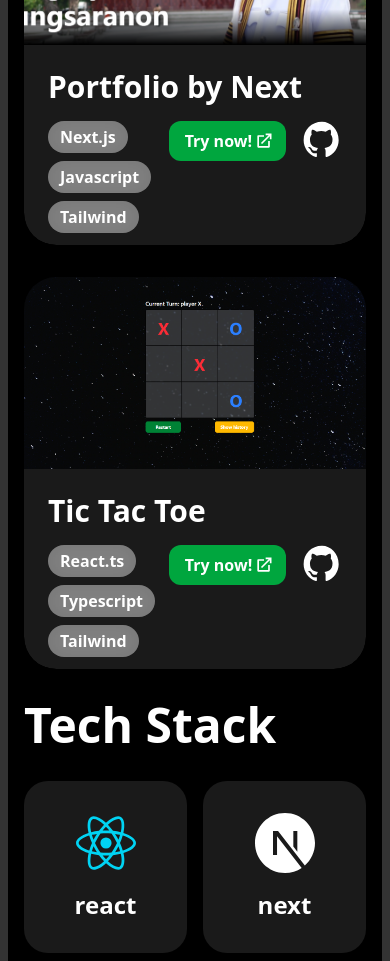
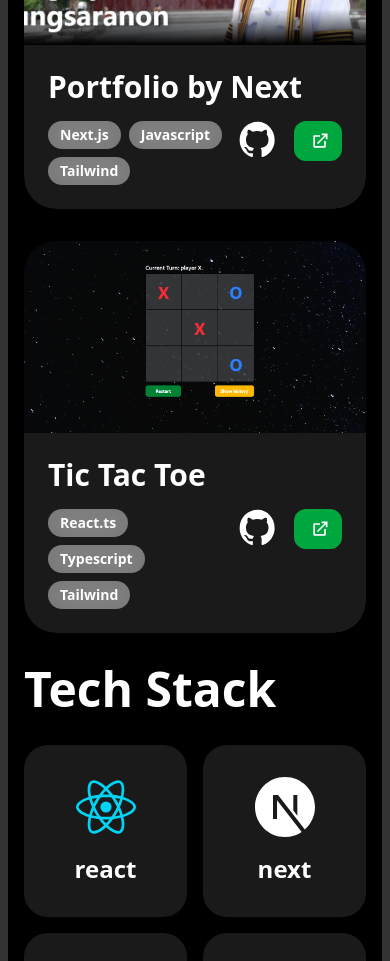
Before and after one commit to Imperator7/portfolio-next, a Next.js app: page / in a window 390 px wide. Shown: the part 1480-2441 px from the top of the page. Built offline with nearby package versions, Linux system fonts and the light colour scheme.

Commit message:
make the project card correctly responsive

```diff
--- a/components/Project.jsx
+++ b/components/Project.jsx
@@ -16,7 +16,7 @@
 }) {
   return (
     <div className="relative w-full max-w-3xl rounded-4xl bg-gray backdrop-blur-sm overflow-hidden">
-      <div className="relative w-full xl:h-100 sm:h-52 aspect-[16/9] overflow-hidden">
+      <div className="relative w-full sm:h-52 aspect-[16/9] overflow-hidden">
         <Image
           src={`/${img}`}
           fill
@@ -26,33 +26,23 @@
         />
       </div>
 
-      <div className="relative rounded-b-4xl max-h-50 p-6 text-white bg-white/10 backdrop-blur-3xl">
+      <div className="relative rounded-b-4xl h-fit max-h-50 p-6 text-white bg-white/10 backdrop-blur-3xl">
         <h2 className="secondary-topic-text">{name}</h2>
         <div className="flex justify-between items-start ">
-          <div className="flex flex-wrap gap-y-2">
+          <div className="flex flex-wrap items-center gap-y-2">
             {stack.map((tech, i) => (
               <span
                 key={i}
                 className={[
-                  'font-semibold mr-2 rounded-2xl bg-white/40 backdrop-blur-md px-3 py-1',
-                  i >= 3 ? 'invisible sm:visible' : '',
+                  'font-semibold mr-2 rounded-2xl bg-white/40 backdrop-blur-md px-3 py-1 text-sm md:text-base',
+                  i >= 3 ? 'hidden lg:inline-flex' : '',
                 ].join(' ')}
               >
                 {tech}
               </span>
             ))}
           </div>
-          <div className="flex items-center gap-4">
-            <a
-              href={link}
-              target="_blank"
-              rel="noopener noreferrer"
-              aria-label={`Try ${name}'s demo`}
-              className="bg-green-600 pl-4 pr-3 py-2 rounded-xl font-bold inline-flex text-nowrap items-center gap-0.5 hover:-translate-y-1 active:translate-y-1 transition-transform duration-150 ease-in-out caret-transparent"
-            >
-              Try now!
-              <ExternalLinkIcon />
-            </a>
+          <div className="flex justify-center gap-4 text-xl max-w-[40%]">
             <a
               href={github}
               target="_blank"
@@ -61,6 +51,18 @@
             >
               <GithubIcon className="w-10 h-10 hover:text-black transform-all duration-150" />
             </a>
+            <a
+              href={link}
+              target="_blank"
+              rel="noopener noreferrer"
+              aria-label={`Try ${name}'s demo`}
+              className="bg-green-600 pl-4 pr-3 py-2 rounded-xl inline-flex items-center gap-0.5 hover:-translate-y-1 active:translate-y-1 transition-transform duration-150 ease-in-out caret-transparent"
+            >
+              <span className="hidden lg:inline-flex font-semibold text-nowrap mx-1">
+                Try now!
+              </span>
+              <ExternalLinkIcon />
+            </a>
           </div>
         </div>
       </div>
```
